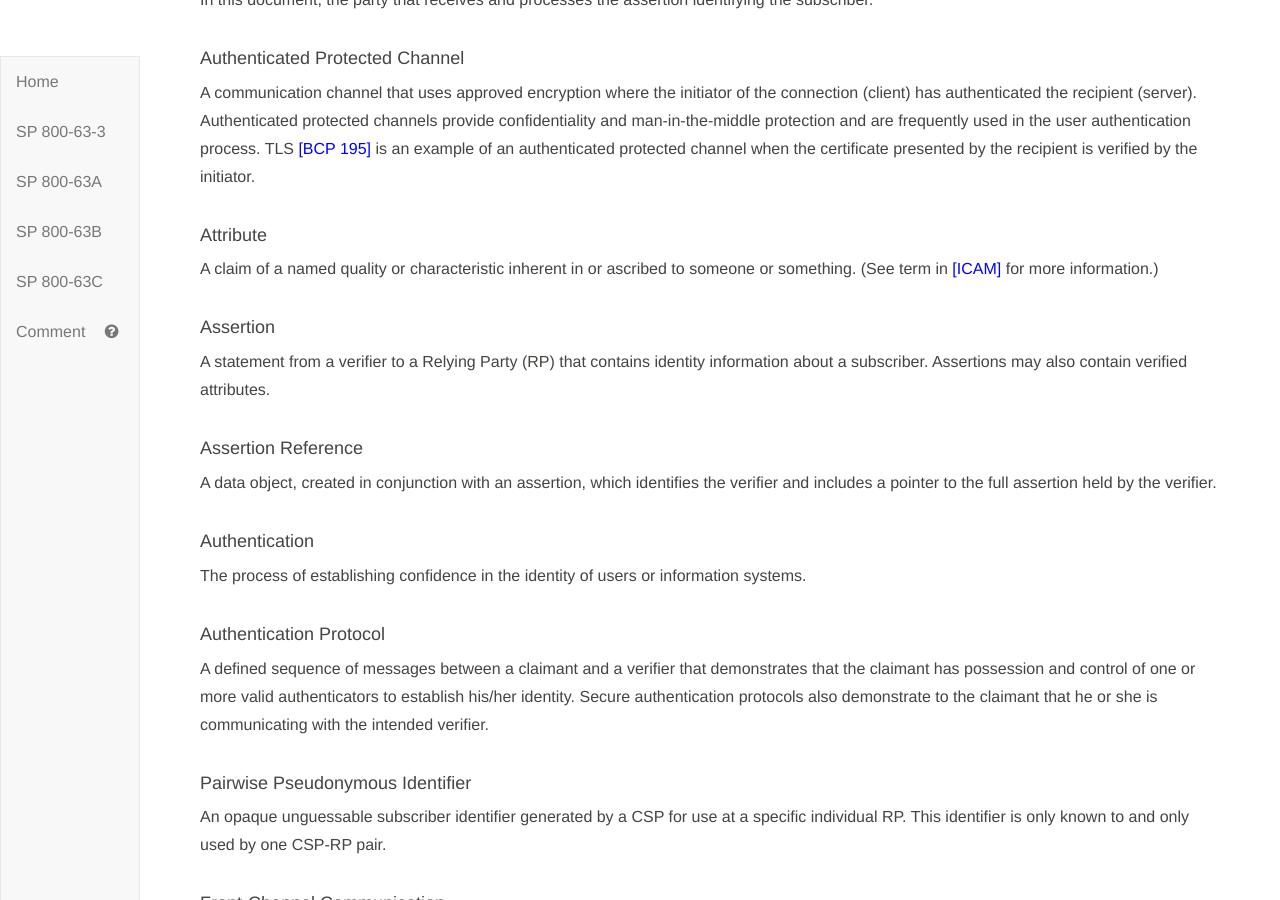
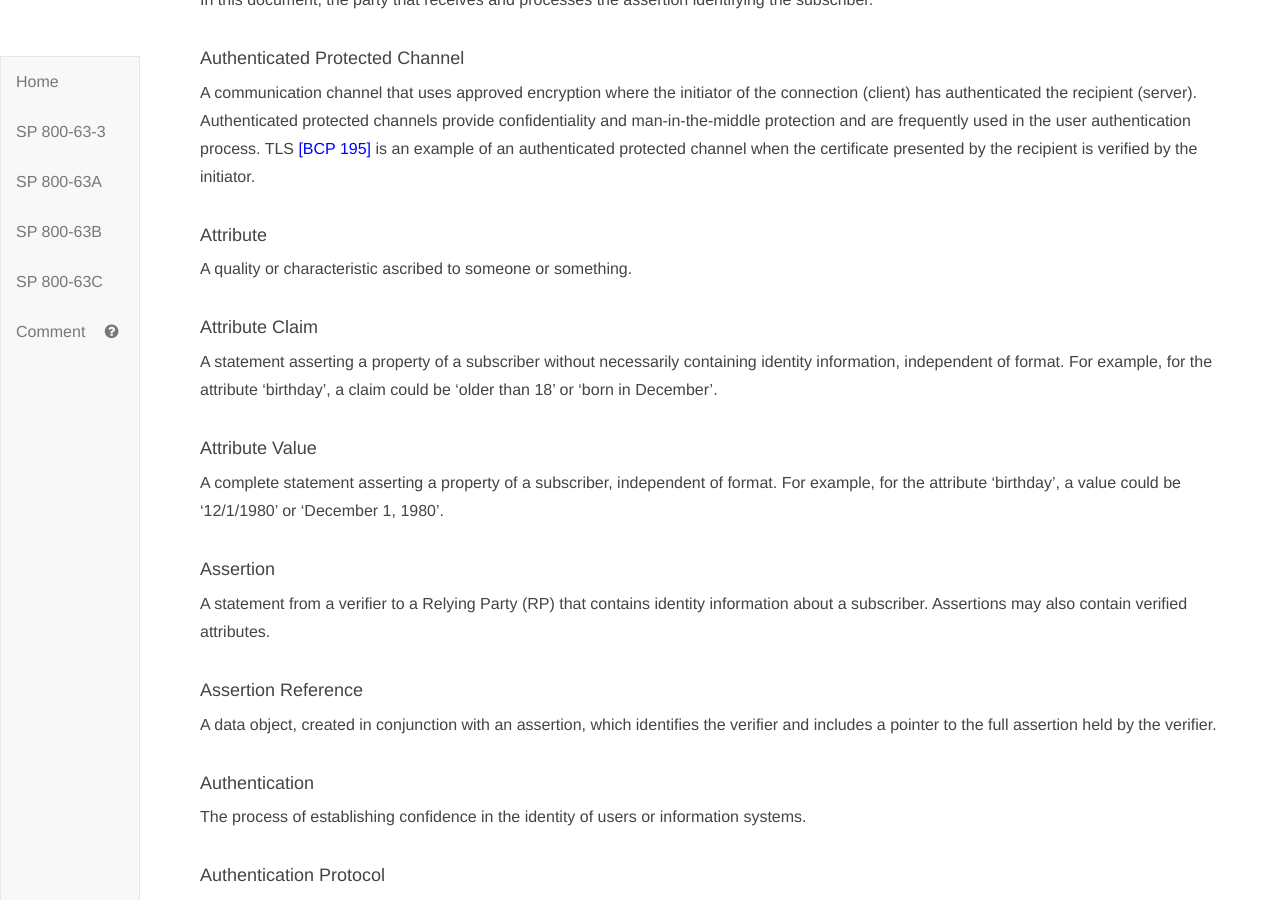
Before and after one commit to usnistgov/800-63-3, a Jekyll site: the page built from sp800-63c.md, in a window 1280 px wide and 900 px high, scrolled down 5181 px. Built offline with Jekyll 4.4.1, drawn with Linux system fonts in a browser that asks for light colours.

Commit message:
added definition for attribute claims, cleaned up definition of "Attribute", closes #299

```diff
--- a/sp800-63c/sec3_definitions.md
+++ b/sp800-63c/sec3_definitions.md
@@ -19,7 +19,16 @@ In this document, the party that receives and processes the assertion identifyin
 A communication channel that uses approved encryption where the initiator of the connection (client) has authenticated the recipient (server). Authenticated protected channels provide confidentiality and man-in-the-middle protection and are frequently used in the user authentication process. TLS [[BCP 195]](#bcp195) is an example of an authenticated protected channel when the certificate presented by the recipient is verified by the initiator.
 
 #### Attribute
-A claim of a named quality or characteristic inherent in or ascribed to someone or something. (See term in [[ICAM]](#ICAM) for more information.)
+A quality or characteristic ascribed to someone or something.
+
+#### Attribute Claim
+
+A statement asserting a property of a subscriber without necessarily containing identity information, independent of format. For example, for the attribute 'birthday', a claim could be 'older than 18' or 'born in December'.
+
+#### Attribute Value
+
+A complete statement asserting a property of a subscriber, independent of format. For example, for the attribute 'birthday', a value could be '12/1/1980' or 'December 1, 1980'.
+
 
 #### Assertion
 A statement from a verifier to a Relying Party (RP) that contains identity information about a subscriber. Assertions may also contain verified attributes.
```
Also changed, not shown: sp800-63a/sec3_definitions.md (+3 -3 lines).
